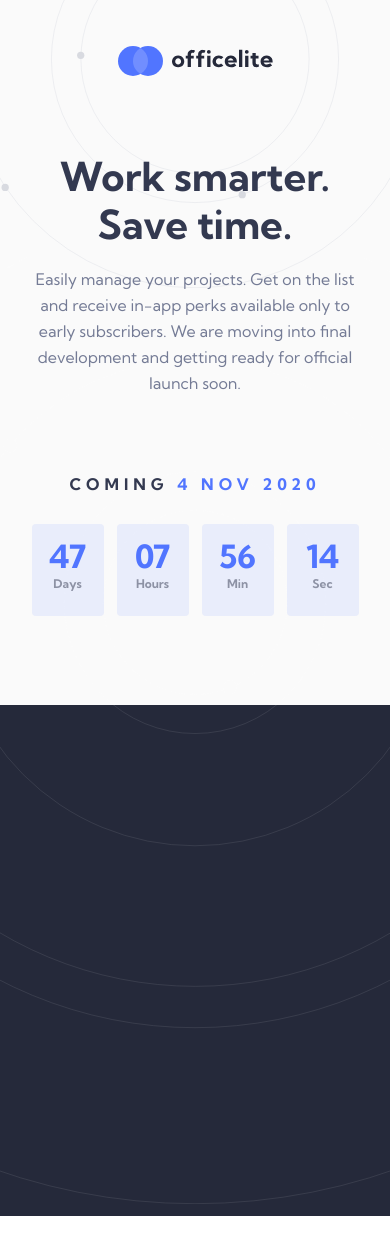
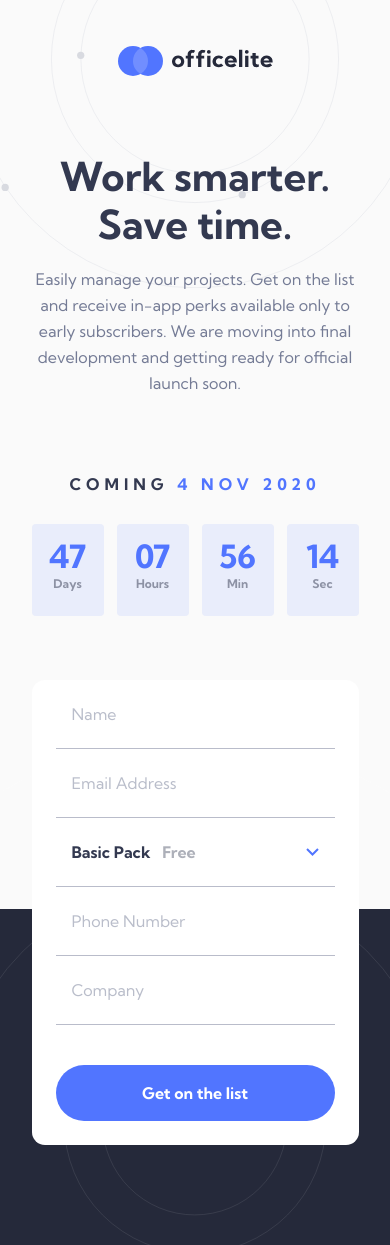
Before and after one commit to erwinruiz/officelite-coming-soon-site, a React (Create React App) app: page /signup in a window 390 px wide. Before the commit the page ends 1216 px from the top, so only its background shows below. Built offline with nearby package versions, Linux system fonts and the light colour scheme.

Commit message:
Add Form component (mobile design 375px)

```diff
--- a/src/Components/Countdown.module.css
+++ b/src/Components/Countdown.module.css
@@ -47,7 +47,7 @@
 }
 /* Sign up page */
 .sign-up {
-  margin-bottom: 50rem; /* Temporal margin */
+  margin-bottom: 6.4rem;
 }
 .sign-up h3 {
   color: var(--third-color);
--- /dev/null
+++ b/src/Components/Form.module.css
@@ -0,0 +1,104 @@
+.form {
+  margin: 0 auto;
+  padding: 2.4rem;
+  background-color: var(--white);
+  height: 46.5rem;
+  width: 32.7rem;
+  border-radius: 1.3rem;
+}
+.input-container {
+  display: flex;
+  align-items: center;
+  border-bottom: 0.1rem solid var(--fifth-color-light);
+}
+.input-name,
+.input-email,
+.input-phone,
+.input-company {
+  width: 100%;
+  padding: 2.4rem 1.6rem;
+  border: none;
+  border-bottom: 0.1rem solid var(--fifth-color-light);
+  outline: none;
+  color: var(--third-color);
+}
+.input-name {
+  padding-top: 0;
+}
+.input-name,
+.input-email {
+  border: none;
+}
+.input-company {
+  margin-bottom: 4rem;
+}
+.cross-icon {
+  padding: 0 1.6rem;
+}
+.form input,
+.form input::placeholder {
+  font-size: 1.6rem;
+  font-family: "Kumbh Sans", sans-serif;
+}
+.form input::placeholder {
+  color: var(--fifth-color-light);
+}
+.form .current-plan {
+  padding: 2rem 1.6rem;
+  display: flex;
+  align-items: center;
+  justify-content: space-between;
+  border-bottom: 0.1rem solid var(--fifth-color-light);
+  cursor: pointer;
+}
+.form .arrow {
+  transform: rotate(180deg);
+}
+.invalid-input {
+  border-color: var(--sixth-color);
+}
+.invalid-input input,
+.invalid-input input::placeholder {
+  color: var(--sixth-color);
+}
+.form .select-plan p {
+  color: var(--third-color);
+  font-weight: 700;
+  font-size: 1.6rem;
+}
+.form .select-plan span {
+  color: var(--third-color-light);
+  margin-left: 0.8rem;
+}
+.form .button {
+  background-color: var(--first-color);
+  color: var(--white);
+  width: 100%;
+}
+.form .button:hover {
+  background-color: var(--second-color);
+}
+.form .plan-options {
+  position: absolute;
+  margin-top: 0.6rem;
+  background-color: var(--white);
+  border: 0.1rem solid var(--third-color-border-form);
+  border-radius: 0.8rem;
+  padding: 2.4rem 3.2rem;
+  width: 27.9rem;
+  cursor: pointer;
+}
+.form .plan-options .plan {
+  padding: 1.75rem 0;
+  border-bottom: 0.1rem solid var(--fifth-color-light-border-plan-options);
+  display: flex;
+  align-items: center;
+  justify-content: space-between;
+}
+.plan:first-of-type {
+  padding-top: 0 !important;
+}
+.plan:last-of-type {
+  padding-bottom: 0 !important;
+  border: none !important;
+}
--- /dev/null
+++ b/src/Components/Form.tsx
@@ -0,0 +1,164 @@
+import React from "react";
+import classes from "./Form.module.css";
+import Button from "./UI/Button";
+import { useState, useRef } from "react";
+
+function Form() {
+  const nameInputRef = useRef<HTMLInputElement | null>(null);
+  const emailInputRef = useRef<HTMLInputElement | null>(null);
+  const [isInvalidName, setIsInvalidName] = useState(false);
+  const [isInvalidEmail, setIsInvalidEmail] = useState(false);
+  const [isPlanOptionsOpen, setIsPlanOptionsOpen] = useState(false);
+  const [plan, setPlan] = useState({
+    name: "Basic Pack",
+    price: "Free",
+  });
+
+  const planOptionsHandler = () => {
+    setIsPlanOptionsOpen((state) => !state);
+  };
+
+  const selectPlanHandler = (plan: { name: string; price: string }) => {
+    setPlan(plan);
+    setIsPlanOptionsOpen(false);
+  };
+
+  const arrowClass = isPlanOptionsOpen ? classes.arrow : "";
+
+  const validateForm = () => {
+    const name = nameInputRef.current?.value;
+    const email = emailInputRef.current?.value;
+    if (name?.trim() === "") {
+      setIsInvalidName(true);
+    } else {
+      setIsInvalidName(false);
+    }
+    if (!email?.includes("@")) {
+      setIsInvalidEmail(true);
+    } else {
+      setIsInvalidEmail(false);
+    }
+    console.log(name);
+    console.log(email);
+  };
+
+  const submitHandler = (e: React.FormEvent) => {
+    e.preventDefault();
+    validateForm();
+  };
+
+  return (
+    <form className={classes.form} onSubmit={submitHandler} noValidate>
+      <div
+        className={`${classes["input-container"]} ${
+          isInvalidName && classes["invalid-input"]
+        }`}
+      >
+        <input
+          type="text"
+          aria-label="name"
+          placeholder="Name"
+          className={classes["input-name"]}
+          ref={nameInputRef}
+        />
+        {isInvalidName && (
+          <img
+            src="./assets/sign-up/icon-cross.svg"
+            alt="cross icon"
+            className={classes["cross-icon"]}
+          />
+        )}
+      </div>
+      <div
+        className={`${classes["input-container"]} ${
+          isInvalidEmail && classes["invalid-input"]
+        }`}
+      >
+        <input
+          type="email"
+          aria-label="email"
+          placeholder="Email Address"
+          className={classes["input-email"]}
+          ref={emailInputRef}
+        />
+        {isInvalidEmail && (
+          <img
+            src="./assets/sign-up/icon-cross.svg"
+            alt="cross icon"
+            className={classes["cross-icon"]}
+          />
+        )}
+      </div>
+      <div className={classes["select-plan"]}>
+        <div className={classes["current-plan"]} onClick={planOptionsHandler}>
+          <p>
+            {plan.name} <span>{plan.price}</span>
+          </p>
+          <img
+            src="./assets/sign-up/icon-arrow-down.svg"
+            alt="arrow"
+            className={arrowClass}
+          />
+        </div>
+        {isPlanOptionsOpen && (
+          <div className={classes["plan-options"]}>
+            <div
+              className={classes.plan}
+              onClick={() =>
+                selectPlanHandler({ name: "Basic Pack", price: "Free" })
+              }
+            >
+              <p>
+                Basic Pack <span>Free</span>
+              </p>
+              {plan.name === "Basic Pack" && (
+                <img src="./assets/sign-up/icon-check.svg" alt="check icon" />
+              )}
+            </div>
+            <div
+              className={classes.plan}
+              onClick={() =>
+                selectPlanHandler({ name: "Pro Pack", price: "$9.99" })
+              }
+            >
+              <p>
+                Pro Pack <span>$9.99</span>
+              </p>
+              {plan.name === "Pro Pack" && (
+                <img src="./assets/sign-up/icon-check.svg" alt="check icon" />
+              )}
+            </div>
+            <div
+              className={classes.plan}
+              onClick={() =>
+                selectPlanHandler({ name: "Ultimate Pack", price: "$19.99" })
+              }
+            >
+              <p>
+                Ultimate Pack <span>$19.99</span>
+              </p>
+              {plan.name === "Ultimate Pack" && (
+                <img src="./assets/sign-up/icon-check.svg" alt="check icon" />
+              )}
+            </div>
+          </div>
+        )}
+      </div>
+      <input
+        type="phone"
+        aria-label="phone"
+        placeholder="Phone Number"
+        className={classes["input-phone"]}
+      />
+      <input
+        type="text"
+        aria-label="company"
+        placeholder="Company"
+        className={classes["input-company"]}
+      />
+      <Button text="Get on the list" className={classes.button} />
+    </form>
+  );
+}
+
+export default Form;
--- a/src/Pages/SignUp.module.css
+++ b/src/Pages/SignUp.module.css
@@ -1,3 +1,8 @@
+body {
+  background: url("../assets/home/bg-pattern-header.svg") no-repeat 50% -17rem/
+      45.8rem,
+    linear-gradient(var(--bg-color-top) 73%, var(--fourth-color) 73%);
+}
 .header {
   padding-top: 4.6rem;
 }
@@ -10,9 +15,9 @@
 }
 .main {
   padding: 0 2.4rem 10rem;
-  background-image: url("../assets/home/bg-pattern-footer.svg");
+  background-image: url("../assets/sign-up/bg-pattern-side.svg");
   background-repeat: no-repeat;
-  background-position: 50% 109%;
+  background-position: 50% -335%;
   background-size: 120.2rem;
 }
 .main .title {
--- a/src/Pages/SignUp.tsx
+++ b/src/Pages/SignUp.tsx
@@ -1,5 +1,6 @@
 import { Fragment } from "react";
 import Countdown from "../Components/Countdown";
+import Form from "../Components/Form";
 import classes from "./SignUp.module.css";
 
 function SignUp() {
@@ -20,6 +21,7 @@ function SignUp() {
           development and getting ready for official launch soon.
         </p>
         <Countdown needButton={false} />
+        <Form />
       </main>
     </Fragment>
   );
--- a/src/index.css
+++ b/src/index.css
@@ -7,8 +7,12 @@
   --first-color-countdown-square: rgba(81, 117, 255, 10%);
   --second-color: #829cff;
   --third-color: #333950;
+  --third-color-light: rgba(51, 57, 80, 40%);
+  --third-color-border-form: rgba(51, 57, 80, 15.33%);
   --fourth-color: #25293a;
   --fifth-color: #747b95;
+  --fifth-color-light: rgba(116, 123, 149, 50%);
+  --fifth-color-light-border-plan-options: rgba(116, 123, 149, 25%);
   --sixth-color: #f05b5b;
   --white: #ffffff;
   --bg-color-top: #fafafa;
```
Also changed, not shown: src/assets/sign-up/bg-pattern-side.svg (added).
